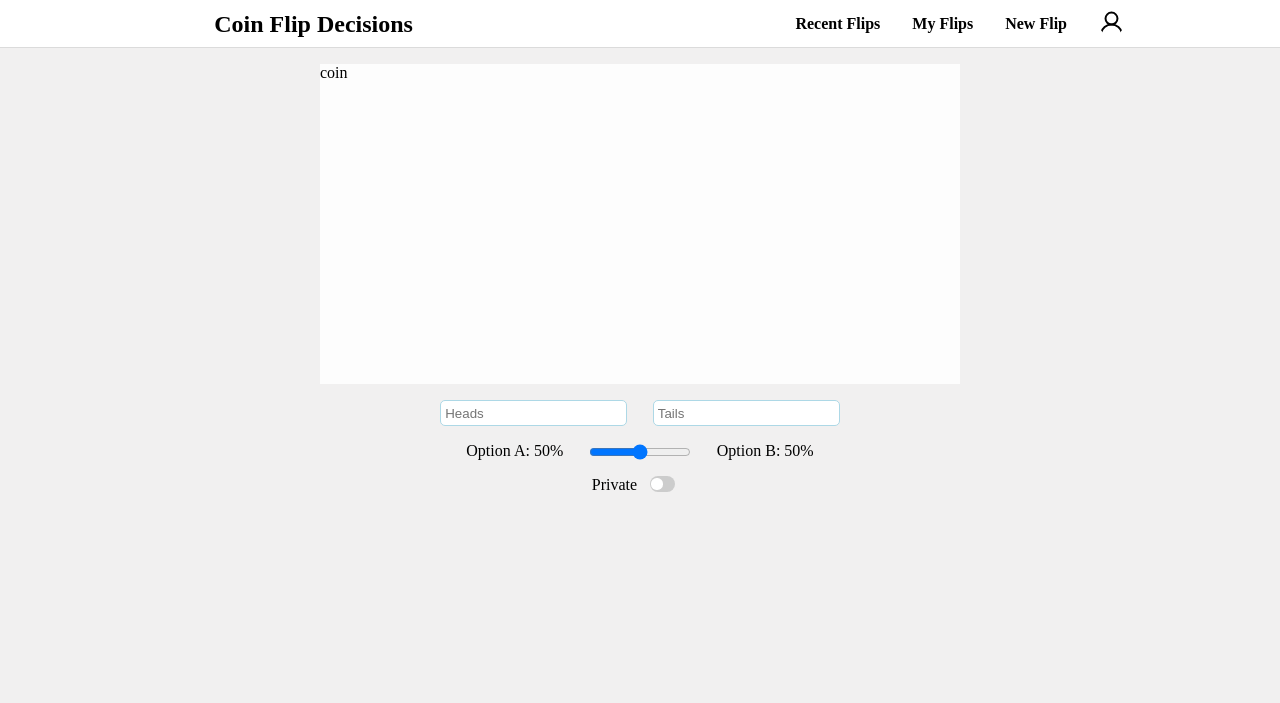
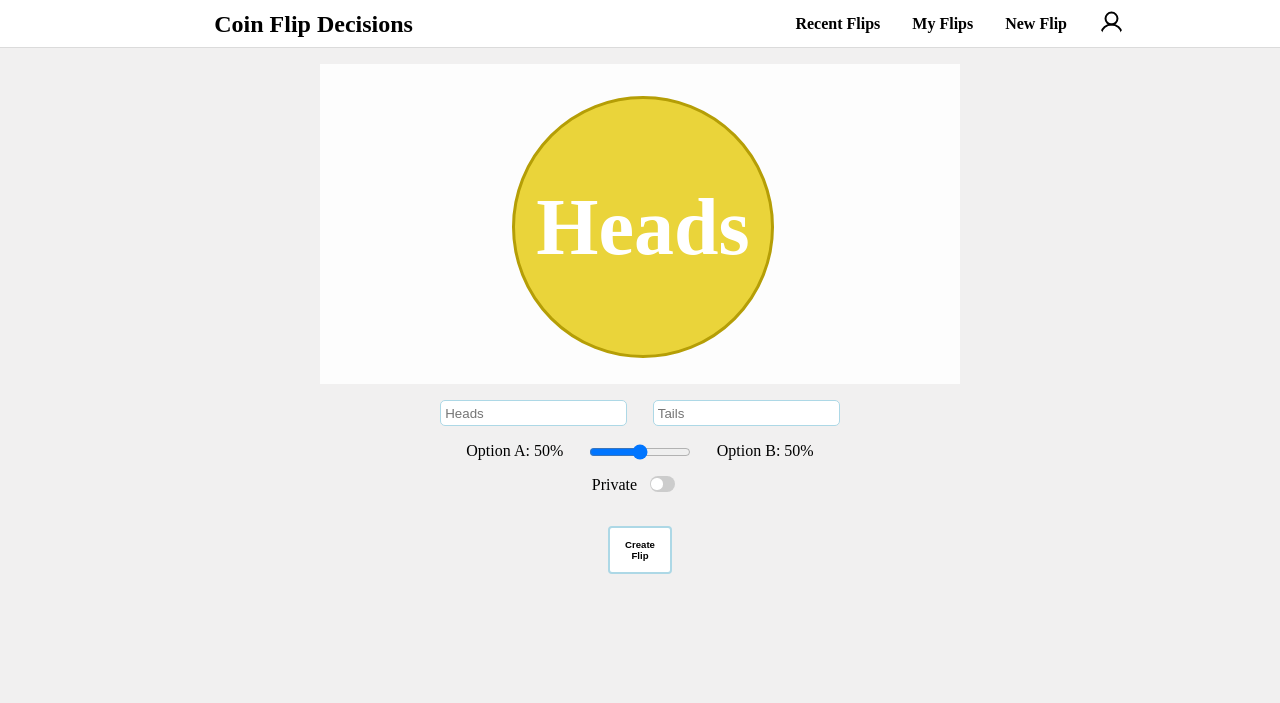
Before and after one commit to quintindunn/CoinFlipDecisions, a Django app: page /flips/new in a window 1280 px wide. Shown: the top 703 px of the page. Run offline with Django 5.2, Linux system fonts and the light colour scheme; the visitor is signed in with stand-in values (Sample User, id 1).

Commit message:
Added coin & flipping mechanics

```diff
--- /dev/null
+++ b/Flips/static/Flips/coin.css
@@ -0,0 +1,51 @@
+:root {
+    --scale: 4;
+}
+
+.coin-box {
+    background-color: #fdfdfd;
+    margin: 0 auto;
+    height: 40vh;
+    width: 50vw;
+    display: flex;
+    justify-content: center;
+    align-content: center;
+}
+
+.coin {
+    top: calc((40vh - (8vh * var(--scale))) / 2);
+    width: calc(8vh * var(--scale));
+    height: calc(8vh * var(--scale));
+    position: relative;
+    cursor: pointer;
+    transform-style: preserve-3d;
+    transition: transform 0.25s;
+}
+
+.coin[data-flipped="true"] {
+    transform: rotateY(180deg);
+}
+
+.coin-face {
+    border-radius: 50%;
+    border: 3px solid #b59e06;
+    position: absolute;
+    width: 100%;
+    height: 100%;
+    line-height: calc(8vh * var(--scale));
+    color: white;
+    text-align: center;
+    font-weight: bold;
+    font-size: calc(2.5vh * var(--scale));
+    -webkit-backface-visibility: hidden;
+    backface-visibility: hidden;
+}
+
+.coin-face-a {
+    background: #ead43a;
+}
+
+.coin-face-b {
+    background: #ead43a;
+    transform: rotateY(180deg);
+}
--- /dev/null
+++ b/Flips/static/Flips/coin.js
@@ -0,0 +1,43 @@
+const MIN_FLIPPING_TIME = 2.0; // seconds
+const FLIPPING_TIME_MAX_OFFSET = 2.0; // seconds
+const TIME_PER_FLIP = .25; // seconds
+const coin = document.querySelector('.coin');
+coin.style.transition = `transform ${TIME_PER_FLIP}s`;
+
+let flipped = false;
+
+
+function flip() {
+  flipped = !flipped;
+  coin.dataset.flipped = flipped ? "true" : "false";
+}
+
+function set_option(opt_a = false) {
+  if(a && flipped) {
+    flip();
+  } else if (!a && !flipped) {
+    flip();
+  }
+}
+
+function do_flip(weight_a) {
+  let opt_a =  Math.random() <= weight_a;
+
+  let i = 0;
+  let dynamic_flipping_time = MIN_FLIPPING_TIME + Math.random() * FLIPPING_TIME_MAX_OFFSET;
+
+  let interval = setInterval(() => {
+    if (i >= dynamic_flipping_time / TIME_PER_FLIP) {
+      clearInterval(interval);
+    }
+    flip();
+    i++;
+  }, TIME_PER_FLIP*1000);
+  set_option(opt_a);
+  return opt_a;
+}
+
+// Dev Code
+coin.addEventListener( 'click', () => {
+  do_flip(0.35);
+});
--- a/Flips/static/Flips/new-flip.css
+++ b/Flips/static/Flips/new-flip.css
@@ -4,13 +4,6 @@
     align-content: center;
     justify-content: center;
     flex-direction: column;
-}
-
-.coin {
-    background-color: #fdfdfd;
-    margin: 0 auto;
-    height: 40vh;
-    width: 50vw;
 }
 
 .options {
@@ -127,3 +120,30 @@ input:checked + .slider:before {
 .slider.round:before {
   border-radius: 50%;
 }
+
+.create-flip {
+    display: flex;
+    justify-content: center;
+    align-content: center;
+}
+
+.create-flip > button {
+    border-radius: .5vh;
+    width: 5vw;
+    height: 6vh;
+    background-color: #ffffff;
+    border: 2px solid lightblue;
+}
+
+.create-flip > button > p {
+    font-weight: bold;
+    font-size: .75vw;
+}
+
+.create-flip > button:active {
+    background-color: #fafafa;
+}
+
+.create-flip > button:active > p {
+    font-size: .8vw;
+}
--- a/Flips/templates/Flips/new-flip.html
+++ b/Flips/templates/Flips/new-flip.html
@@ -5,13 +5,26 @@
 
 {% block head %}
     <link rel="stylesheet" href="{% static 'Flips/new-flip.css' %}">
+    <link rel="stylesheet" href="{% static 'Flips/coin.css' %}">
     <script src="{% static 'Flips/new-flips.js' %}" defer></script>
+    <script src="{% static 'Flips/coin.js' %}" defer></script>
 {% endblock head %}
 
 {% block content %}
     <div class="content">
-        <div class="coin">
-            coin
+        <div class="coin-box">
+            <div class="coin">
+                <div class="coin-face coin-face-a">
+                    <div class="label">
+                        Heads
+                    </div>
+                </div>
+                <div class="coin-face coin-face-b">
+                    <div class="label">
+                        Tails
+                    </div>
+                </div>
+            </div>
         </div>
         <div class="options">
             <div class="choices">
@@ -33,6 +46,10 @@
                       <span class="slider round"></span>
                     </label>
                 </div>
+
+                <div class="create-flip">
+                    <button id="create-flip"><p>Create Flip</p></button>
+                </div>
             </div>
         </div>
     </div>
```
